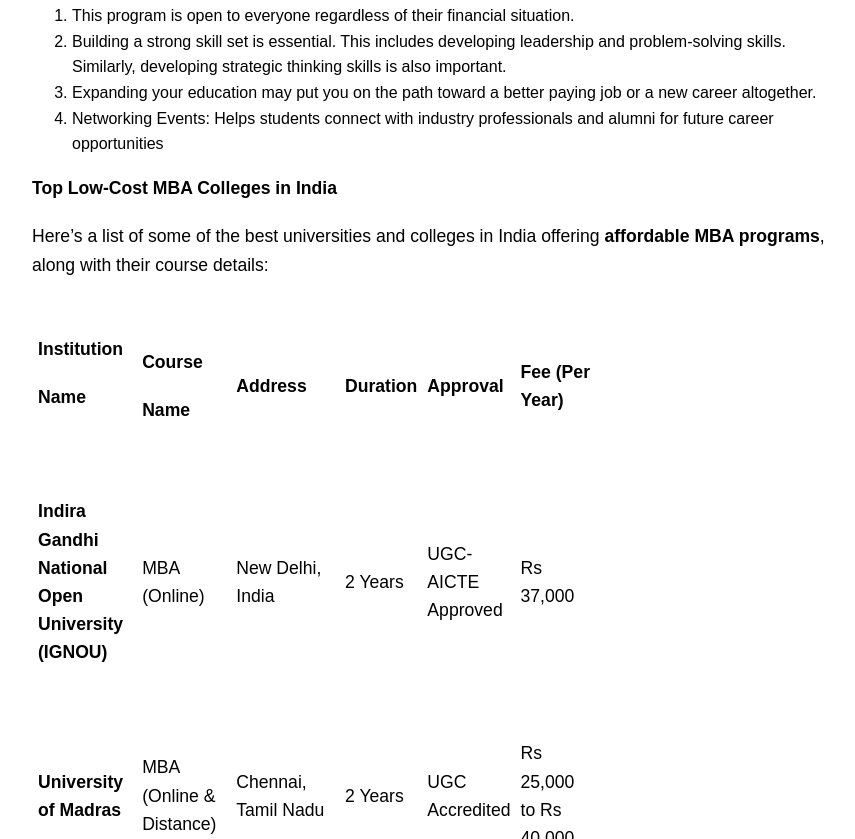
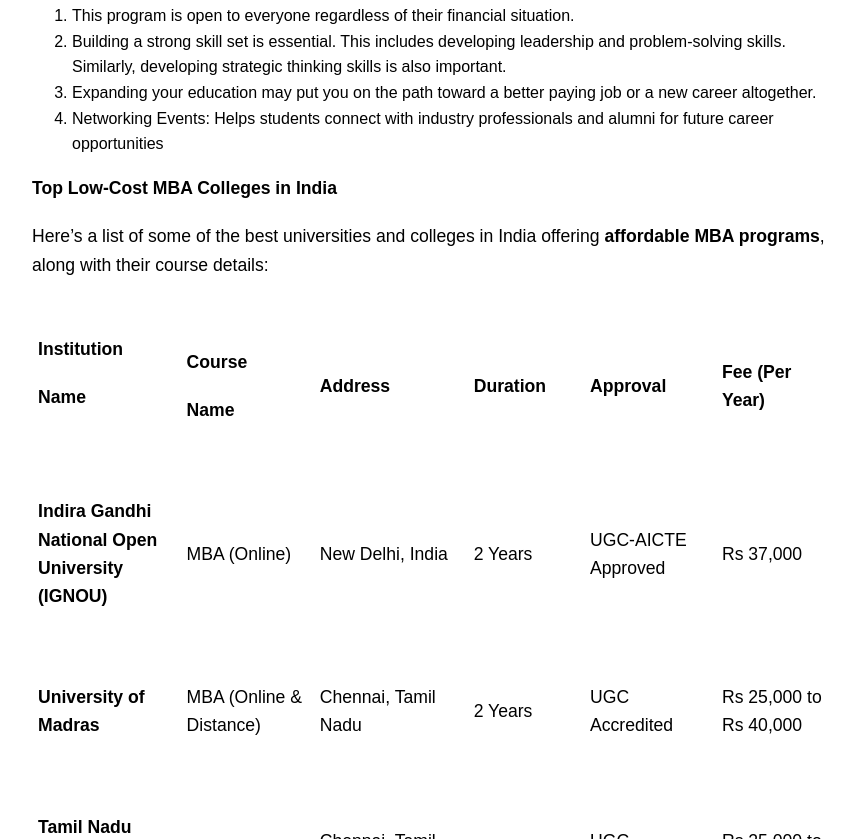
Before and after one commit to itsjacobmarth/mba, a plain HTML site: page index.html in a window 1280 px wide. Shown: the part 1961-2800 px from the top of the page, without its empty margins (208-1063 px from the left). Drawn offline with Linux system fonts and the light colour scheme.

Commit message:
Update index.html

```diff
--- a/index.html
+++ b/index.html
@@ -131,7 +131,7 @@
 <p><strong>Top Low-Cost MBA Colleges in India</strong></p>
 <p>Here&rsquo;s a list of some of the best universities and colleges in India offering <strong>affordable MBA programs</strong>, along with their course details:</p>
 
-<table style="width: 564px; height: 550px;">
+<table style="width: 100%; height: 550px;">
 <tbody>
 <tr>
 <td style="width: 101px;">
```
